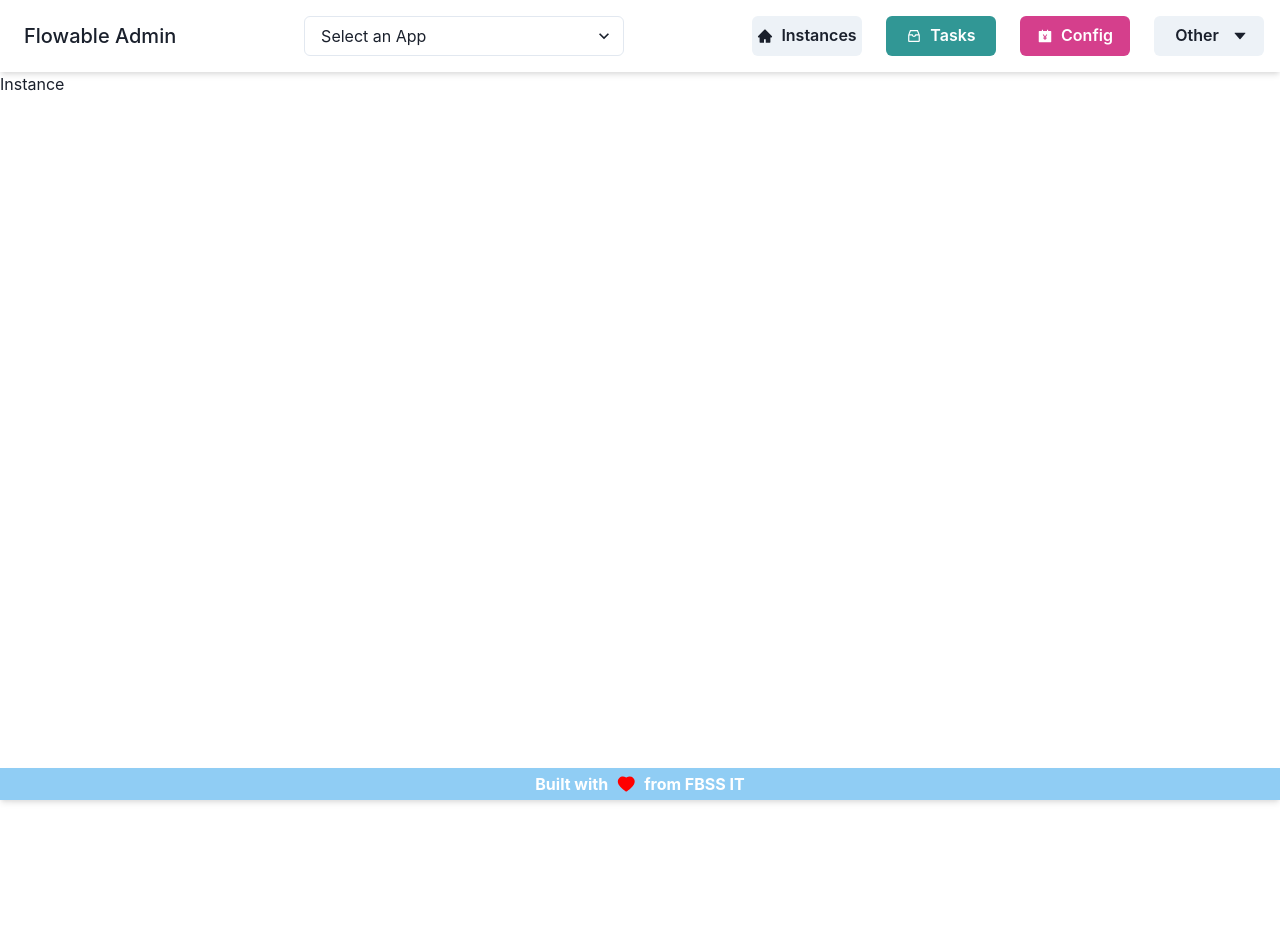
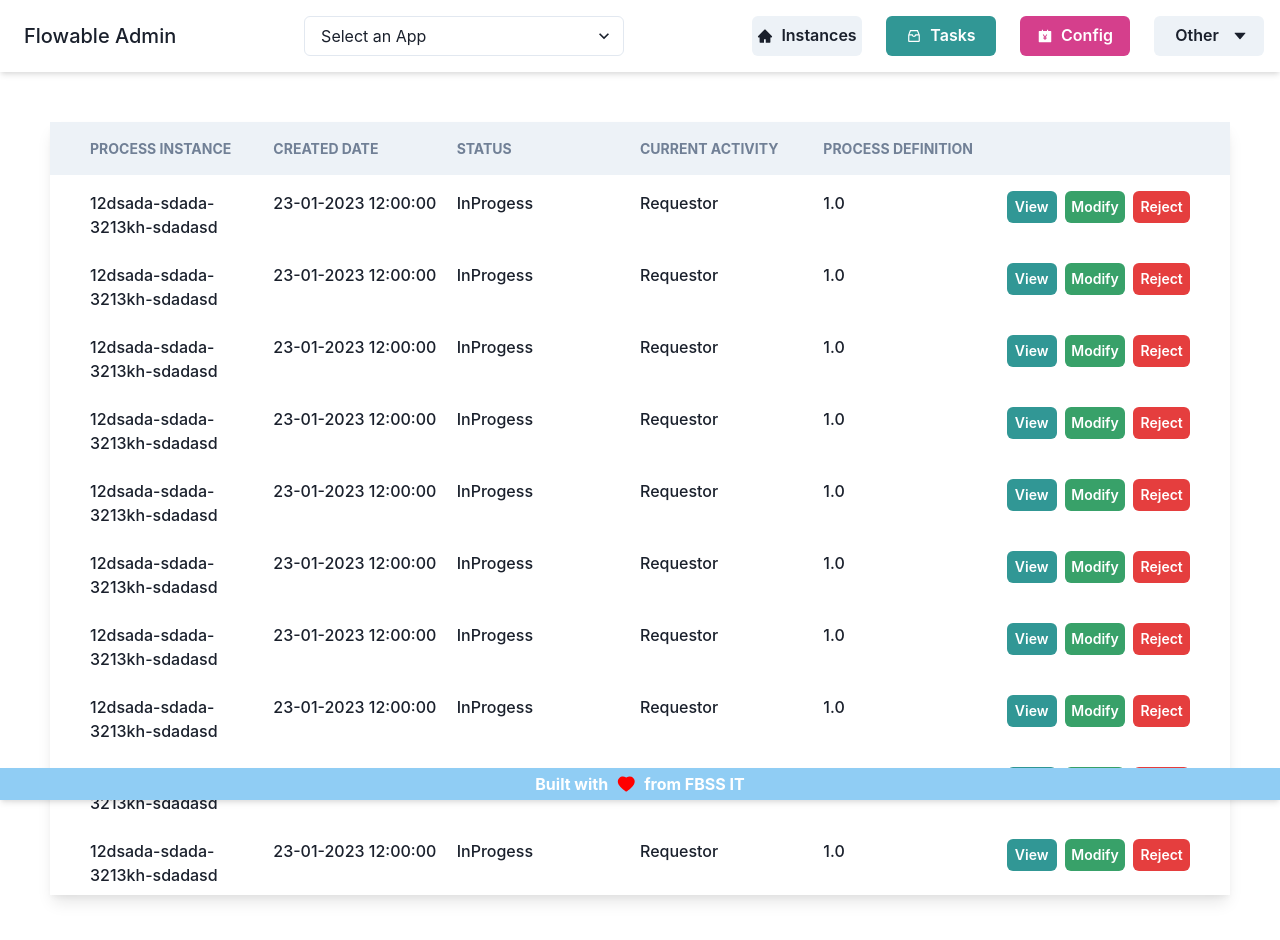
Before and after one commit to hemashekarsantosh/flowable-admin, a React (Vite) app: page /instance in a window 1280 px wide. Shown: the top 940 px of the page. Before the commit the page ends 800 px from the top, so only its background shows below. Built offline with nearby package versions, Linux system fonts and the light colour scheme.

Commit message:
Process Instance component

```diff
--- a/package.json
+++ b/package.json
@@ -13,10 +13,12 @@
     "@chakra-ui/react": "^2.8.2",
     "@emotion/react": "^11.11.3",
     "@emotion/styled": "^11.11.0",
+    "axios": "^1.6.5",
     "framer-motion": "^10.18.0",
     "react": "^18.2.0",
     "react-dom": "^18.2.0",
     "react-icons": "^5.0.1",
+    "react-query": "^3.39.3",
     "react-router-dom": "^6.21.2"
   },
   "devDependencies": {
--- /dev/null
+++ b/public/process_instances.json
@@ -0,0 +1,75 @@
+{
+    "status": "OK",
+    "payload": [
+        {
+            "processInstanceId": "12dsada-sdada-3213kh-sdadasd",
+            "createdDate": "23-01-2023 12:00:00",
+            "status": "InProgess",
+            "currentActivity": "Requestor",
+            "processDefinition": "1.0"
+        },
+        {
+            "processInstanceId": "12dsada-sdada-3213kh-sdadasd",
+            "createdDate": "23-01-2023 12:00:00",
+            "status": "InProgess",
+            "currentActivity": "Requestor",
+            "processDefinition": "1.0"
+        },
+        {
+            "processInstanceId": "12dsada-sdada-3213kh-sdadasd",
+            "createdDate": "23-01-2023 12:00:00",
+            "status": "InProgess",
+            "currentActivity": "Requestor",
+            "processDefinition": "1.0"
+        },
+        {
+            "processInstanceId": "12dsada-sdada-3213kh-sdadasd",
+            "createdDate": "23-01-2023 12:00:00",
+            "status": "InProgess",
+            "currentActivity": "Requestor",
+            "processDefinition": "1.0"
+        },
+        {
+            "processInstanceId": "12dsada-sdada-3213kh-sdadasd",
+            "createdDate": "23-01-2023 12:00:00",
+            "status": "InProgess",
+            "currentActivity": "Requestor",
+            "processDefinition": "1.0"
+        },
+        {
+            "processInstanceId": "12dsada-sdada-3213kh-sdadasd",
+            "createdDate": "23-01-2023 12:00:00",
+            "status": "InProgess",
+            "currentActivity": "Requestor",
+            "processDefinition": "1.0"
+        },
+        {
+            "processInstanceId": "12dsada-sdada-3213kh-sdadasd",
+            "createdDate": "23-01-2023 12:00:00",
+            "status": "InProgess",
+            "currentActivity": "Requestor",
+            "processDefinition": "1.0"
+        },
+        {
+            "processInstanceId": "12dsada-sdada-3213kh-sdadasd",
+            "createdDate": "23-01-2023 12:00:00",
+            "status": "InProgess",
+            "currentActivity": "Requestor",
+            "processDefinition": "1.0"
+        },
+        {
+            "processInstanceId": "12dsada-sdada-3213kh-sdadasd",
+            "createdDate": "23-01-2023 12:00:00",
+            "status": "InProgess",
+            "currentActivity": "Requestor",
+            "processDefinition": "1.0"
+        },
+        {
+            "processInstanceId": "12dsada-sdada-3213kh-sdadasd",
+            "createdDate": "23-01-2023 12:00:00",
+            "status": "InProgess",
+            "currentActivity": "Requestor",
+            "processDefinition": "1.0"
+        }
+    ]
+}
--- a/src/components/Instance.jsx
+++ b/src/components/Instance.jsx
@@ -1,7 +1,131 @@
+import React from "react";
+import {
+  chakra,
+  Flex,
+  useColorModeValue,
+  Button,
+  Stack,
+  SimpleGrid,
+  HStack,
+  Spinner,
+  Center,
+} from "@chakra-ui/react";
+import { useQuery } from "react-query";
+import { getProcessInstances } from "../services/API";
+
 export default function Instance() {
+  const bg = useColorModeValue("white", "gray.800");
+  const bg1 = useColorModeValue("gray.100", "gray.700");
+  const bg2 = useColorModeValue("gray.500");
+
+  const { data, isLoading } = useQuery("processInstances", getProcessInstances);
+
+  if (isLoading) {
     return (
-        <div>
-            <h1>Instance</h1>
-        </div>
-    )
+      <div>
+        <Center>
+          <Spinner
+            thickness="4px"
+            speed="0.65s"
+            emptyColor="gray.200"
+            color="blue.500"
+            size="xl"
+          />
+        </Center>
+      </div>
+    );
+  }
+
+  // Display an empty table with headers if there's no response from the API
+  if (!data || data.length === 0) {
+    return (
+      <Flex w="full" p={50} alignItems="center" justifyContent="center">
+        <Stack direction={{ base: "column" }} w="full" bg={{ sm: bg }} shadow="lg">
+          <SimpleGrid
+            spacingY={3}
+            columns={{ base: 1, sm: 6 }}
+            w={{ base: 100, sm: "full" }}
+            textTransform="uppercase"
+            bg={bg1}
+            color={bg2}
+            py={{ base: 1, sm: 4 }}
+            px={{ base: 2, sm: 10 }}
+            fontSize="sm"
+            fontWeight="bold"
+          >
+            <span>Process Instance</span>
+            <span>Created Date</span>
+            <span>Status</span>
+            <span>Current Activity</span>
+            <span>Process Definition</span>
+            <span>Action</span>
+          </SimpleGrid>
+          {/* You can add a message here like "No data available" if needed */}
+        </Stack>
+      </Flex>
+    );
+  }
+
+  // Display the table with data
+  return (
+    <Flex w="full" p={50} alignItems="center" justifyContent="center">
+      <Stack direction={{ base: "column" }} w="full" bg={{ sm: bg }} shadow="lg">
+        <SimpleGrid
+          spacingY={3}
+          columns={{ base: 1, sm: 6 }}
+          w={{ base: 100, sm: "full" }}
+          textTransform="uppercase"
+          bg={bg1}
+          color={bg2}
+          py={{ base: 1, sm: 4 }}
+          px={{ base: 2, sm: 10 }}
+          fontSize="sm"
+          fontWeight="bold"
+        >
+           <span>Process Instance</span>
+            <span>Created Date</span>
+            <span>Status</span>
+            <span>Current Activity</span>
+            <span>Process Definition</span>
+        </SimpleGrid>
+        {data.map((task, pid) => (
+          <Flex direction={{ base: "row", sm: "column" }} bg={bg} key={pid}>
+            <SimpleGrid
+              spacingY={3}
+              columns={{ base: 1, sm: 6 }}
+              w="full"
+              py={2}
+              px={10}
+              fontWeight="medium"
+            >
+              <span>{task.processInstanceId}</span>
+              <chakra.span
+                textOverflow="ellipsis"
+                overflow="hidden"
+                whiteSpace="nowrap"
+              >
+                {task.createdDate}
+              </chakra.span>
+              <span>{task.status}</span>
+              <span>{task.currentActivity}</span>
+              <span>{task.processDefinition}</span>
+              <span>
+                <HStack>
+                  <Button variant="solid" w="75" colorScheme="teal" size="sm">
+                    View
+                  </Button>
+                  <Button variant="solid" w="75" colorScheme="green" size="sm">
+                    Modify
+                  </Button>
+                  <Button variant="solid" w="75" colorScheme="red" size="sm">
+                    Reject
+                  </Button>
+                </HStack>
+              </span>
+            </SimpleGrid>
+          </Flex>
+        ))}
+      </Stack>
+    </Flex>
+  );
 }
--- a/src/main.jsx
+++ b/src/main.jsx
@@ -1,18 +1,21 @@
-import React from 'react'
-import ReactDOM from 'react-dom/client'
+import React from "react";
+import ReactDOM from "react-dom/client";
+import { QueryClient, QueryClientProvider } from "react-query";
 
-import { ChakraProvider } from '@chakra-ui/react'
-import Header from './components/Header.jsx'
-import Tasks from './components/Tasks.jsx'
-import Instance from './components/Instance.jsx'
-import { BrowserRouter as Router, Routes, Route } from 'react-router-dom'
-import DeploymentInfo from './components/DeploymentInfo.jsx'
-import Footer from './components/Footer.jsx'
+import { ChakraProvider } from "@chakra-ui/react";
+import Header from "./components/Header.jsx";
+import Tasks from "./components/Tasks.jsx";
+import Instance from "./components/Instance.jsx";
+import { BrowserRouter as Router, Routes, Route } from "react-router-dom";
+import DeploymentInfo from "./components/DeploymentInfo.jsx";
+import Footer from "./components/Footer.jsx";
 
-ReactDOM.createRoot(document.getElementById('root')).render(
+const queryClient = new QueryClient();
+
+ReactDOM.createRoot(document.getElementById("root")).render(
   <React.StrictMode>
+    <QueryClientProvider client={queryClient}>
       <ChakraProvider>
-
         <Router>
           <Header />
           <Routes>
@@ -22,7 +25,7 @@ ReactDOM.createRoot(document.getElementById('root')).render(
           </Routes>
           <Footer />
         </Router>
-
       </ChakraProvider>
-  </React.StrictMode>,
-)
+    </QueryClientProvider>
+  </React.StrictMode>
+);
--- /dev/null
+++ b/src/services/API.jsx
@@ -0,0 +1,7 @@
+import axios from "axios";
+
+export async function getProcessInstances() {
+    console.log("getProcessInstances");
+    const response = await axios.get('process_instances.json');
+    return await response.data.payload;
+}
```
Also changed, not shown: 1 other file (tests, documents, lock files or other folders). Lines whose indentation alone changed are shown as unchanged.
